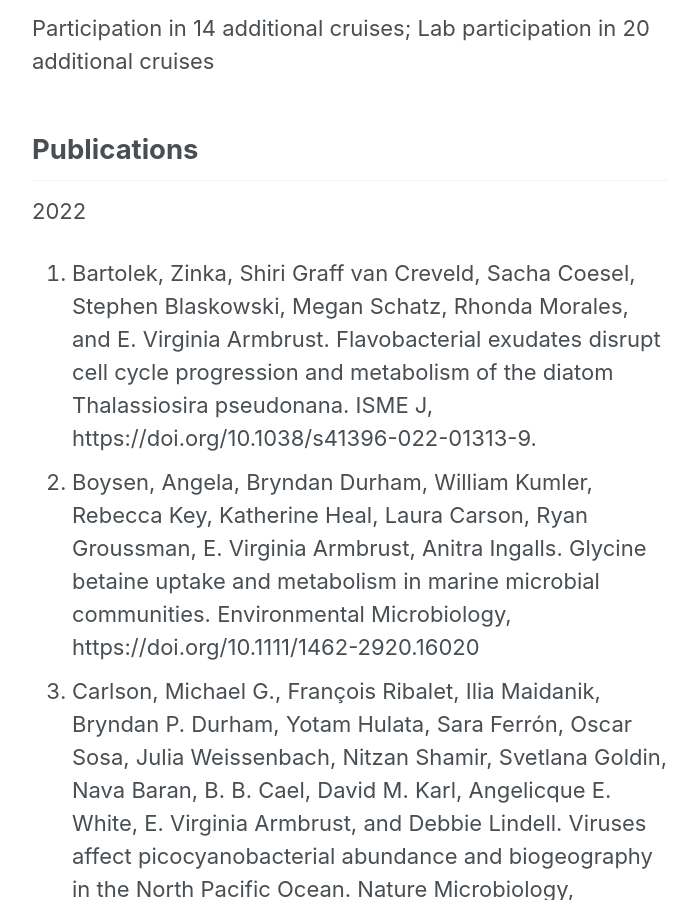
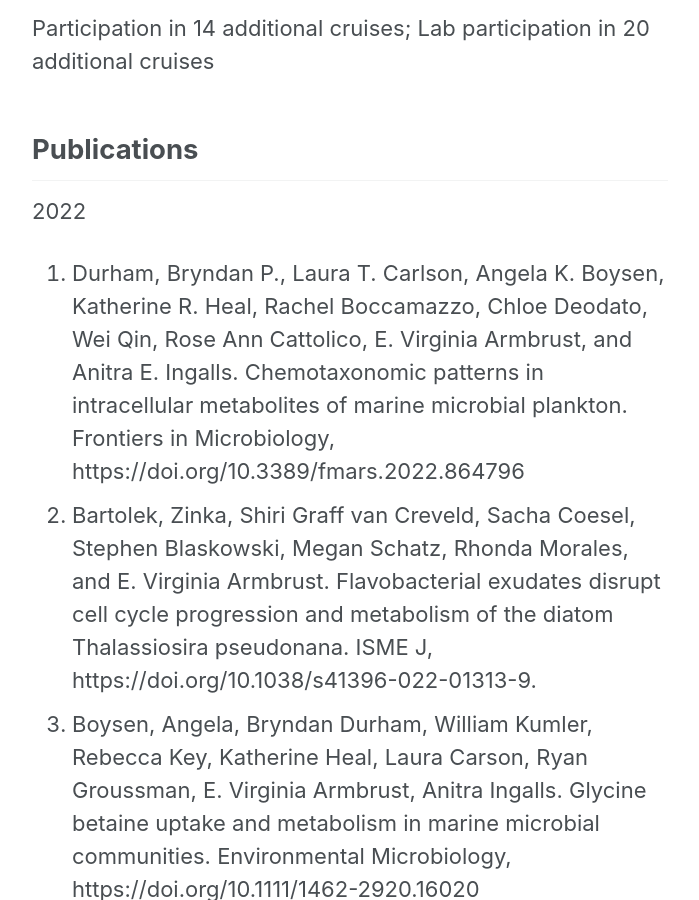
Before and after one commit to armbrustlab/armbrustlab.github.io, a Jekyll site: the page built from collections/_people/armbrust.md, in a window 1280 px wide and 900 px high, scrolled down 4379 px. Shown: the whole window, without its empty margins (290-989 px from the left). Built offline with Jekyll 4.4.1, drawn with Linux system fonts in a browser that asks for light colours; nearby versions of some CDN libraries.

Commit message:
Update armbrust.md

```diff
--- a/collections/_people/armbrust.md
+++ b/collections/_people/armbrust.md
@@ -56,13 +56,14 @@
 ## Publications
 
 2022
-1. Bartolek, Zinka, Shiri Graff van Creveld, Sacha Coesel, Stephen Blaskowski, Megan Schatz, Rhonda Morales, and E. Virginia Armbrust.  Flavobacterial exudates disrupt cell cycle progression and metabolism of the diatom Thalassiosira pseudonana. ISME J, https://doi.org/10.1038/s41396-022-01313-9.
-2. Boysen, Angela, Bryndan Durham, William Kumler, Rebecca Key, Katherine Heal, Laura Carson, Ryan Groussman, E. Virginia Armbrust, Anitra Ingalls. Glycine betaine uptake and metabolism in marine microbial communities. Environmental Microbiology, https://doi.org/10.1111/1462-2920.16020
-3. Carlson, Michael G., François Ribalet, Ilia Maidanik, Bryndan P. Durham, Yotam Hulata, Sara Ferrón, Oscar Sosa, Julia Weissenbach, Nitzan Shamir, Svetlana Goldin, Nava Baran, B. B. Cael, David M. Karl, Angelicque E. White, E. Virginia Armbrust, and Debbie Lindell. Viruses affect picocyanobacterial abundance and biogeography in the North Pacific Ocean. Nature Microbiology, https://doi.org/10.1038/s41564-022-01088-x .
-4. Lambert, B., R. D. Groussman, Megan J. Schatz, S. N. Coesel, B. P. Durham, A. J. Alverson, A. E. White, and E. V. Armbrust. The dynamic trophic architecture of open-ocean protist communities revealed through machine-guided metatranscriptomics. Proceedings National Academy of Science, USA, https://www.pnas.org/content/119/7/e2100916119.
-5. Muratore, Daniel, Angie K. Boysen, Matthew J. Harke, Kevin W. Becker, John R. Casey, Sacha N. Coesel, Daniel R. Mende, Samuel T. Wilson, Frank O. Aylward, John M. Eppley, Alice Visolova, Shengyun Peng, Rogelio A. Rodriguez-Gonzalez, Stephen J. Beckett, E. Virginia Armbrust, Edward F. DeLong, David M. Karl, Angelicque E. White, Jonathan P. Zehr, Benjamin A.S. Van Mooy, Sonya T. Dyhrman, Anitra E. Ingalls, Joshua S. Weitz. Complex marine microbial communities partition metabolism of scarce resources over the diel cycle. Nature Ecology Evolution, https://doi.org/10.1038/s41559-021-01606-w.
-6. Follett, Christopher L., Stephanie Durkiewicz, François Ribalet, Emily Zakem, David Caron, E. Virginia Armbrust, Michael J. Follows.  Trophic interactions with heterotrophic bacteria limit the range of Prochlorococcus. Proceedings National Academy of Science, USA, https://doi.org/10.1073/pnas.2110993118.
-7. Mattern∗, Jann Paul, Kristof Glauninger *, Gregory Britten, John Casey, Sangwon Hyun, Zhen Wu, E. Virginia Armbrust, Zaid Harchaoui, François Ribalet. A Bayesian approach to modeling phytoplankton population dynamics from size distribution time series. PLOS Computational Biology, https://doi.org/10.1371/journal.pcbi.1009733.g001
+1. Durham, Bryndan P., Laura T. Carlson, Angela K. Boysen, Katherine R. Heal, Rachel Boccamazzo, Chloe Deodato, Wei Qin, Rose Ann Cattolico, E. Virginia Armbrust, and Anitra E. Ingalls. Chemotaxonomic patterns in intracellular metabolites of marine microbial plankton. Frontiers in Microbiology, https://doi.org/10.3389/fmars.2022.864796
+2. Bartolek, Zinka, Shiri Graff van Creveld, Sacha Coesel, Stephen Blaskowski, Megan Schatz, Rhonda Morales, and E. Virginia Armbrust.  Flavobacterial exudates disrupt cell cycle progression and metabolism of the diatom Thalassiosira pseudonana. ISME J, https://doi.org/10.1038/s41396-022-01313-9.
+3. Boysen, Angela, Bryndan Durham, William Kumler, Rebecca Key, Katherine Heal, Laura Carson, Ryan Groussman, E. Virginia Armbrust, Anitra Ingalls. Glycine betaine uptake and metabolism in marine microbial communities. Environmental Microbiology, https://doi.org/10.1111/1462-2920.16020
+4. Carlson, Michael G., François Ribalet, Ilia Maidanik, Bryndan P. Durham, Yotam Hulata, Sara Ferrón, Oscar Sosa, Julia Weissenbach, Nitzan Shamir, Svetlana Goldin, Nava Baran, B. B. Cael, David M. Karl, Angelicque E. White, E. Virginia Armbrust, and Debbie Lindell. Viruses affect picocyanobacterial abundance and biogeography in the North Pacific Ocean. Nature Microbiology, https://doi.org/10.1038/s41564-022-01088-x .
+5. Lambert, B., R. D. Groussman, Megan J. Schatz, S. N. Coesel, B. P. Durham, A. J. Alverson, A. E. White, and E. V. Armbrust. The dynamic trophic architecture of open-ocean protist communities revealed through machine-guided metatranscriptomics. Proceedings National Academy of Science, USA, https://www.pnas.org/content/119/7/e2100916119.
+6. Muratore, Daniel, Angie K. Boysen, Matthew J. Harke, Kevin W. Becker, John R. Casey, Sacha N. Coesel, Daniel R. Mende, Samuel T. Wilson, Frank O. Aylward, John M. Eppley, Alice Visolova, Shengyun Peng, Rogelio A. Rodriguez-Gonzalez, Stephen J. Beckett, E. Virginia Armbrust, Edward F. DeLong, David M. Karl, Angelicque E. White, Jonathan P. Zehr, Benjamin A.S. Van Mooy, Sonya T. Dyhrman, Anitra E. Ingalls, Joshua S. Weitz. Complex marine microbial communities partition metabolism of scarce resources over the diel cycle. Nature Ecology Evolution, https://doi.org/10.1038/s41559-021-01606-w.
+7. Follett, Christopher L., Stephanie Durkiewicz, François Ribalet, Emily Zakem, David Caron, E. Virginia Armbrust, Michael J. Follows.  Trophic interactions with heterotrophic bacteria limit the range of Prochlorococcus. Proceedings National Academy of Science, USA, https://doi.org/10.1073/pnas.2110993118.
+8. Mattern∗, Jann Paul, Kristof Glauninger *, Gregory Britten, John Casey, Sangwon Hyun, Zhen Wu, E. Virginia Armbrust, Zaid Harchaoui, François Ribalet. A Bayesian approach to modeling phytoplankton population dynamics from size distribution time series. PLOS Computational Biology, https://doi.org/10.1371/journal.pcbi.1009733.g001
 
 2021
 1. Groussman, Ryan D., Sacha N. Coesel, Bryndan P. Durham, E. Virginia Armbrust.  Diel-regulated transcriptional cascades of microbial eukaryotes in the North Pacific Subtropical Gyre. Frontiers in Microbiology, https://doi.org/10.3389/fmicb.2021.682651.
```
